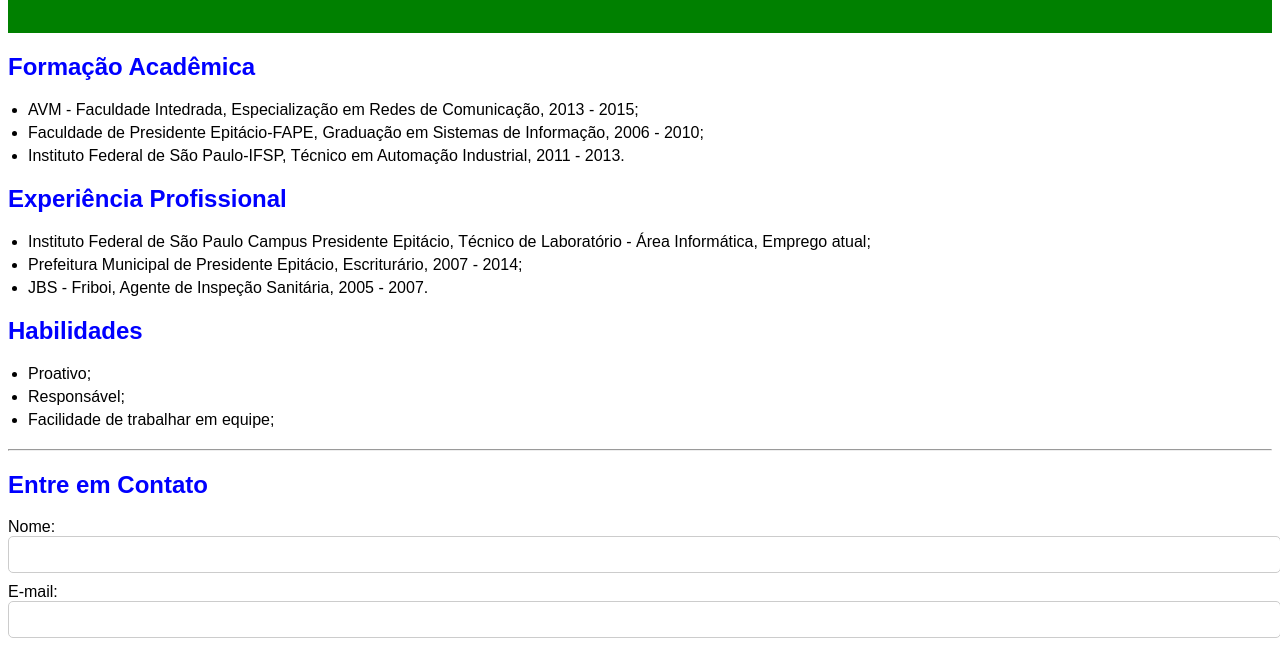
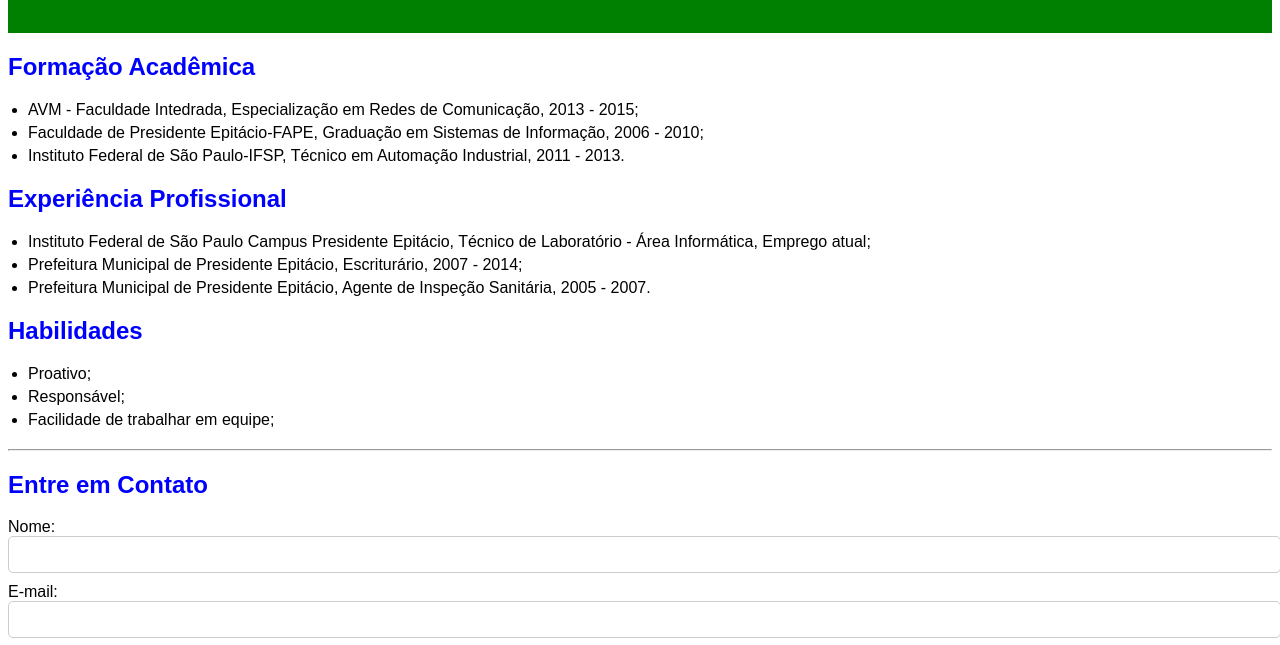
Before and after one commit to filippogustavo/filippogustavo.github.io, a plain HTML site: page index.html in a window 1280 px wide. Shown: the part 146-791 px from the top of the page. Drawn offline with nearby package versions, Linux system fonts and the light colour scheme.

Commit message:
Update index.html

```diff
--- a/index.html
+++ b/index.html
@@ -41,7 +41,7 @@
         <ul> <!-- Lista de experiência profissional -->
             <li>Instituto Federal de São Paulo Campus Presidente Epitácio, Técnico de Laboratório - Área Informática, Emprego atual;</li>
             <li>Prefeitura Municipal de Presidente Epitácio, Escriturário, 2007 - 2014;</li>
-            <li>JBS - Friboi, Agente de Inspeção Sanitária, 2005 - 2007.</li>
+            <li>Prefeitura Municipal de Presidente Epitácio, Agente de Inspeção Sanitária, 2005 - 2007.</li>
         </ul> <!-- Fim Lista de experiência profissional -->
     </section> <!-- Fim da seção de Experiência Profissional -->
     <section class="habilidades"> <!-- Início da seção de Habilidades -->
```
